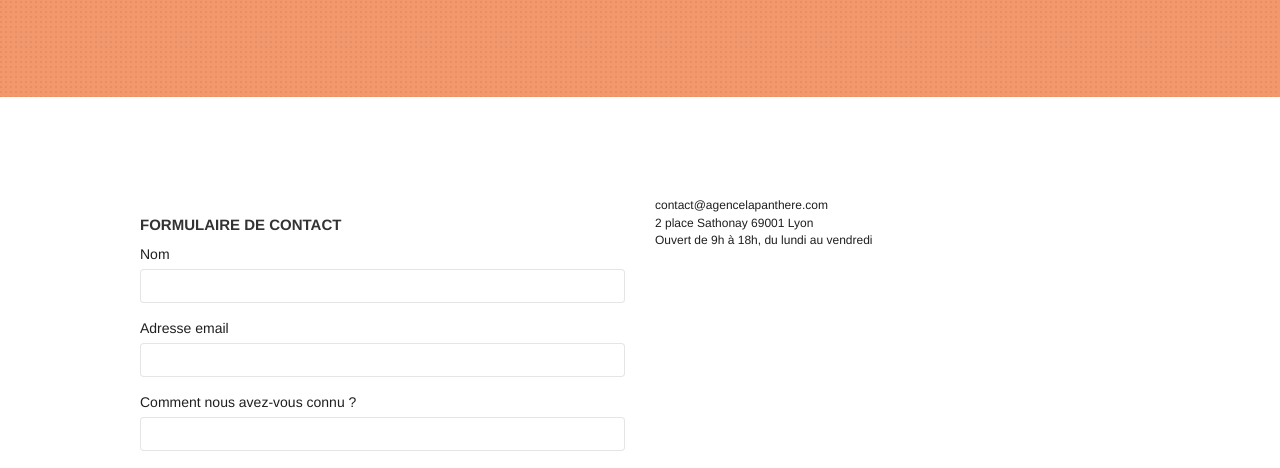
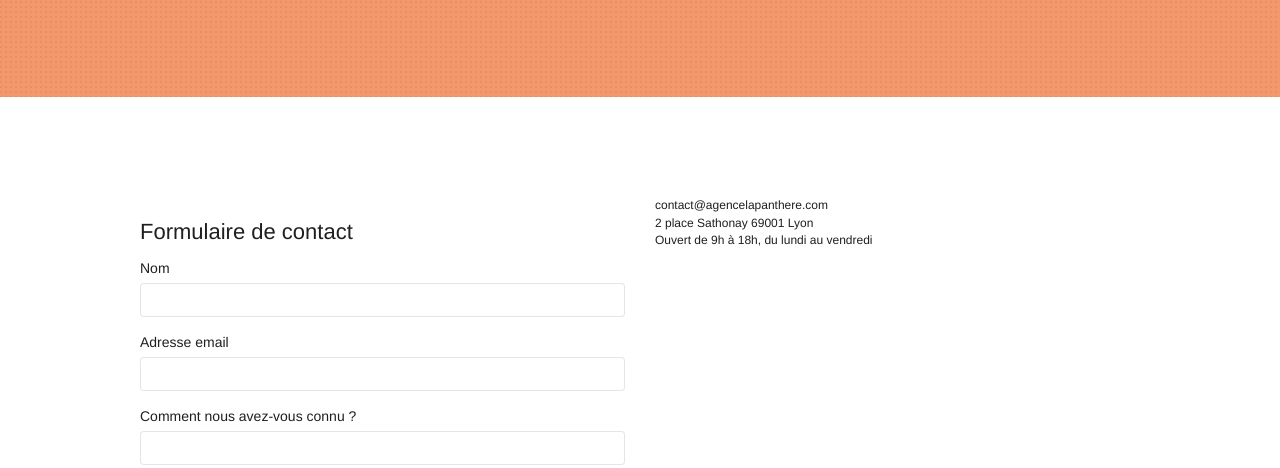
Before and after one commit to aymericpayen/P4, a plain HTML site: page contact.html in a window 1280 px wide. Shown: the part 301-769 px from the top of the page. Drawn offline with nearby package versions, Linux system fonts and the light colour scheme.

Commit message:
fix levels of heading

```diff
--- a/contact.html
+++ b/contact.html
@@ -105,7 +105,7 @@
         <div class="container bloc-lg">
           <div class="row">
             <div class="col-sm-6">
-              <h3>Formulaire de contact</h3>
+              <h2>Formulaire de contact</h2>
               <form
                 id="form_1"
                 novalidate
```
